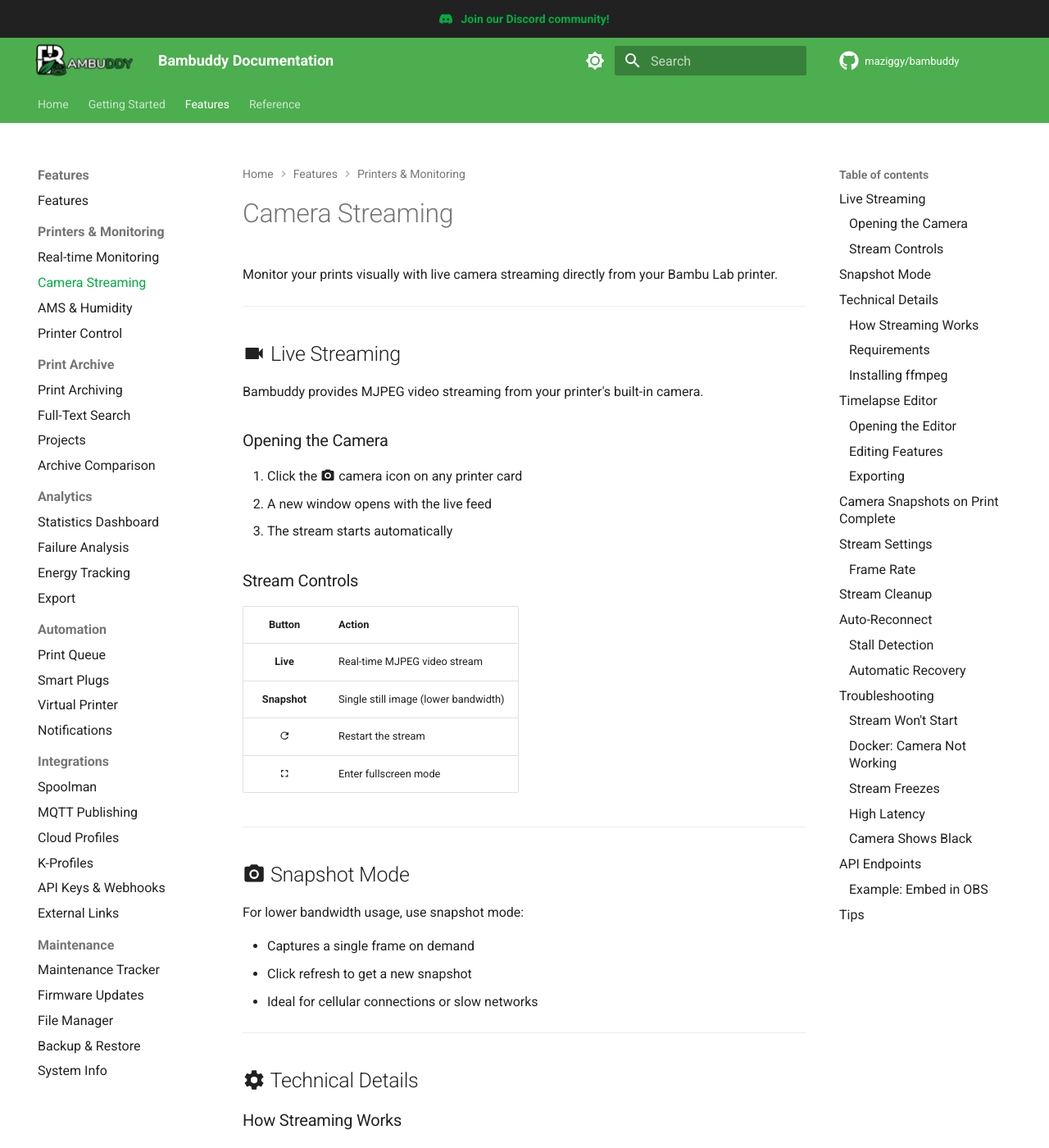
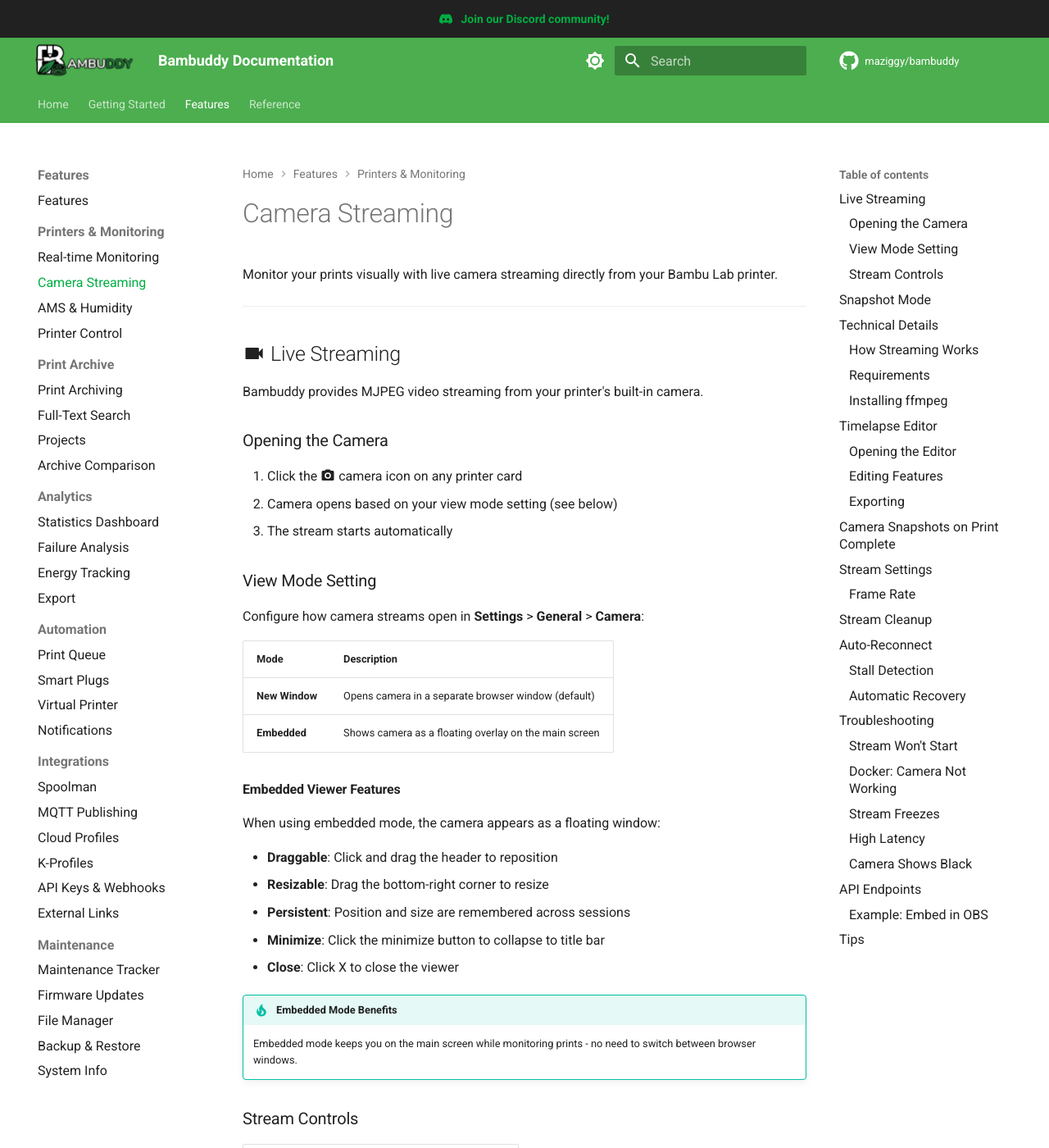
Before and after one commit to maziggy/bambuddy-wiki, an MkDocs documentation site: the page built from docs/features/camera.md, in a window 1280 px wide and 1400 px high. Shown: the whole window at 82% size. Built offline with MkDocs 1.6.1 and Material for MkDocs 9.7.7, drawn with Linux system fonts in a browser that asks for light colours; comment, search, counter and statistics services are not loaded; the version menu is left out.

Commit message:
Updated Wiki

```diff
--- a/docs/features/camera.md
+++ b/docs/features/camera.md
@@ -16,8 +16,30 @@ Bambuddy provides MJPEG video streaming from your printer's built-in camera.
 ### Opening the Camera
 
 1. Click the :material-camera: camera icon on any printer card
-2. A new window opens with the live feed
+2. Camera opens based on your view mode setting (see below)
 3. The stream starts automatically
+
+### View Mode Setting
+
+Configure how camera streams open in **Settings** > **General** > **Camera**:
+
+| Mode | Description |
+|------|-------------|
+| **New Window** | Opens camera in a separate browser window (default) |
+| **Embedded** | Shows camera as a floating overlay on the main screen |
+
+#### Embedded Viewer Features
+
+When using embedded mode, the camera appears as a floating window:
+
+- **Draggable**: Click and drag the header to reposition
+- **Resizable**: Drag the bottom-right corner to resize
+- **Persistent**: Position and size are remembered across sessions
+- **Minimize**: Click the minimize button to collapse to title bar
+- **Close**: Click X to close the viewer
+
+!!! tip "Embedded Mode Benefits"
+    Embedded mode keeps you on the main screen while monitoring prints - no need to switch between browser windows.
 
 ### Stream Controls
 
```
